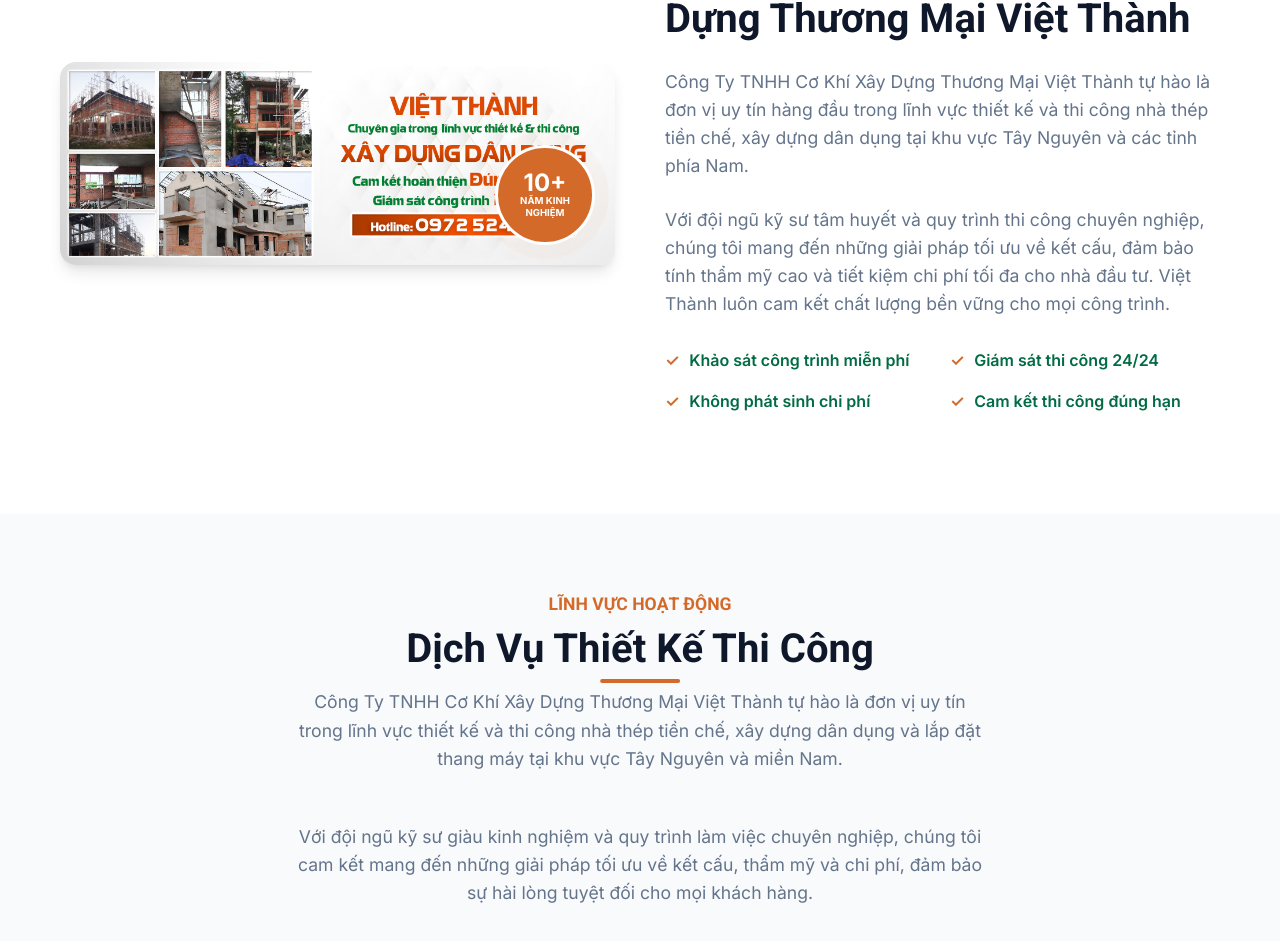
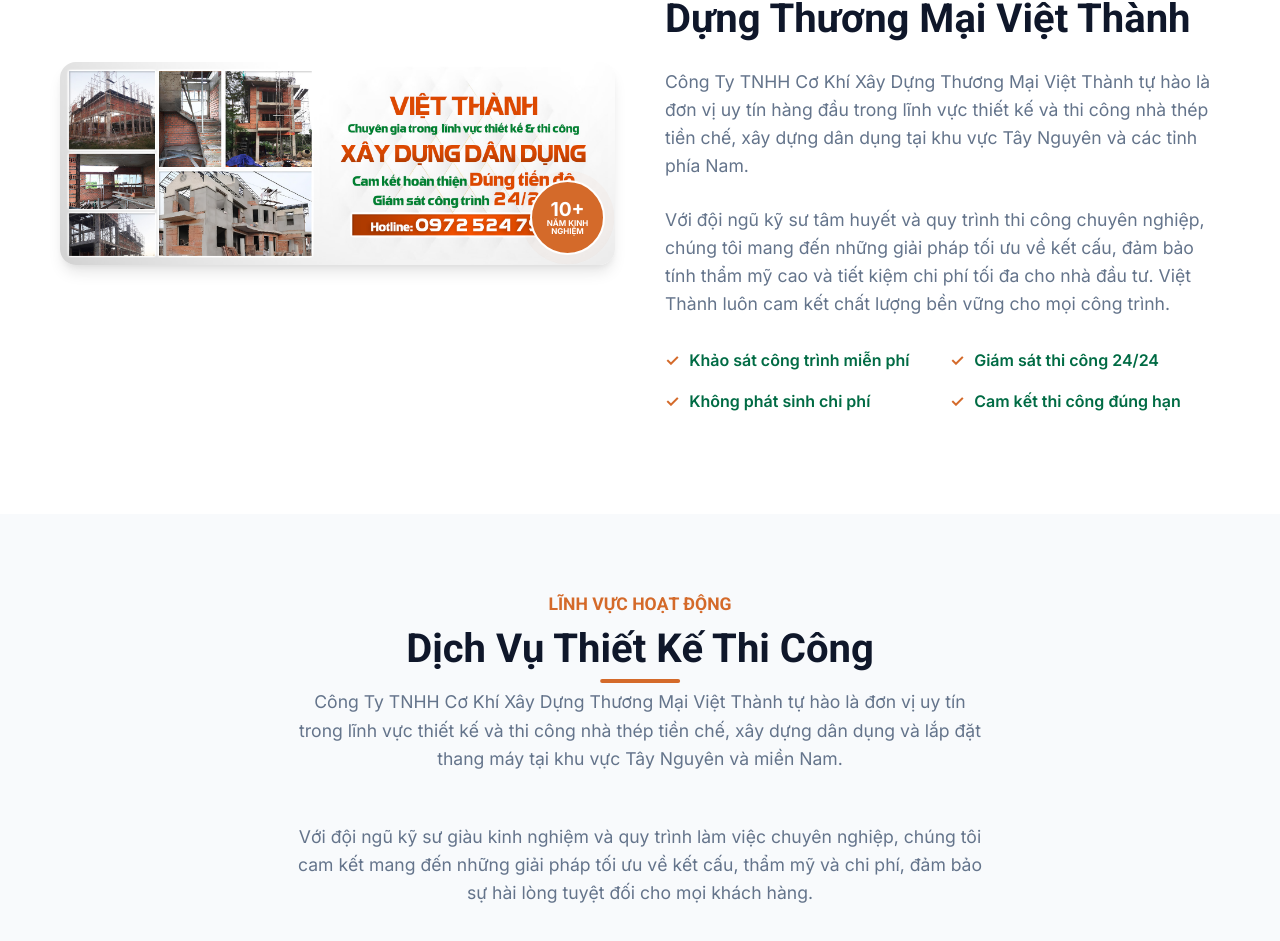
Before and after one commit to 47kiemtien-pixel/vithacons, a React (Vite) app: page / in a window 1280 px wide. Shown: the part 987-1928 px from the top of the page. Built offline with nearby package versions, Linux system fonts and the light colour scheme.

Commit message:
UI: Further miniaturize experience badge to 75px and move to corner

```diff
--- a/src/App.css
+++ b/src/App.css
@@ -458,21 +458,21 @@ h6 {
 
 .about-badge {
   position: absolute;
-  bottom: 20px;
-  right: 20px;
+  bottom: 10px;
+  right: 10px;
   background-color: var(--secondary);
   color: var(--white);
-  padding: 15px;
+  padding: 10px;
   border-radius: 50%;
-  width: 100px;
-  height: 100px;
+  width: 75px;
+  height: 75px;
   display: flex;
   flex-direction: column;
   justify-content: center;
   align-items: center;
   text-align: center;
   box-shadow: var(--shadow-md);
-  border: 3px solid var(--white);
+  border: 2px solid var(--white);
   z-index: 2;
   animation: pulse 2s infinite;
 }
@@ -483,7 +483,7 @@ h6 {
   }
 
   70% {
-    box-shadow: 0 0 0 15px rgba(212, 106, 42, 0);
+    box-shadow: 0 0 0 10px rgba(212, 106, 42, 0);
   }
 
   100% {
@@ -492,16 +492,16 @@ h6 {
 }
 
 .about-badge span.year {
-  font-size: 1.5rem;
+  font-size: 1.2rem;
   font-weight: 800;
   line-height: 1;
 }
 
 .about-badge span.text {
-  font-size: 0.6rem;
+  font-size: 0.5rem;
   font-weight: 700;
   text-transform: uppercase;
-  line-height: 1.2;
+  line-height: 1;
 }
 
 .about-content h3 {
```
